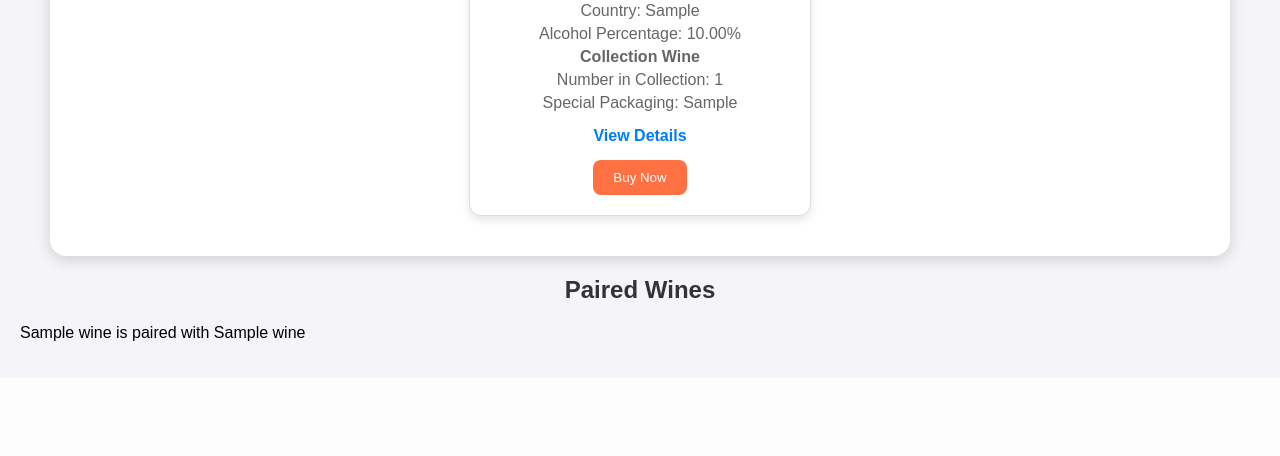
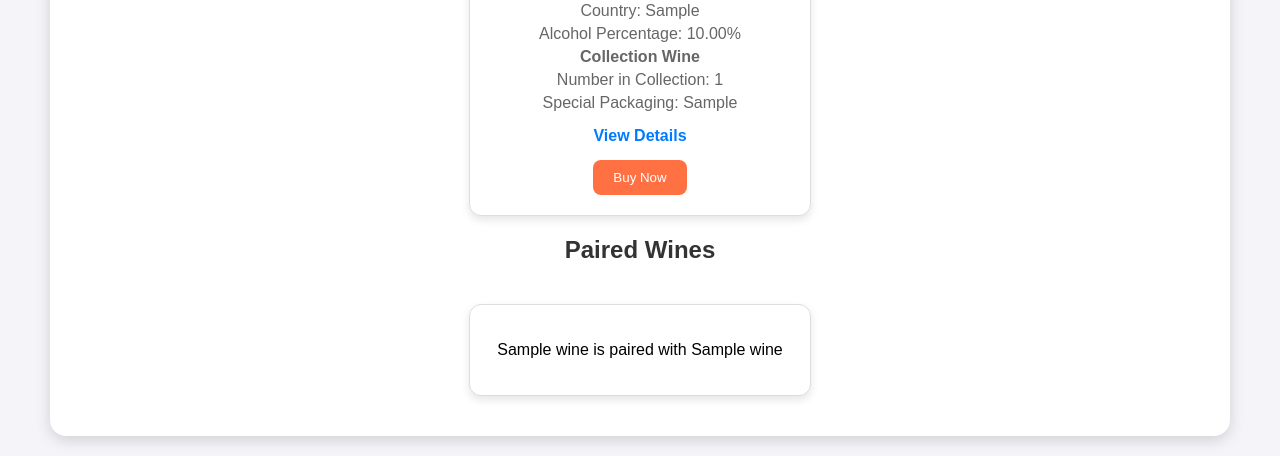
Before and after one commit to lytvyn108/docker-project, a Flask app: page / in a window 1280 px wide. Shown: the part 504-960 px from the top of the page. Before the commit the page ends 845 px from the top, so only its background shows below. Run offline with Flask 3, Linux system fonts and the light colour scheme; tables that the repository leaves empty hold one stand-in row (values such as "Sample post"); data that the repository does not hold is empty.

Commit message:
Enhance paired wines section with new styling and layout

```diff
--- a/app/templates/index.html
+++ b/app/templates/index.html
@@ -113,6 +113,27 @@
         .wine-card button:hover {
             background-color: #d84315;
         }
+        .paired-wines {
+            display: flex;
+            flex-wrap: wrap;
+            gap: 25px;
+            justify-content: center;
+            margin-top: 40px;
+        }
+        .pair-card {
+            width: 300px;
+            border: 1px solid #ddd;
+            background-color: white;
+            padding: 20px;
+            border-radius: 12px;
+            box-shadow: 0 4px 8px rgba(0, 0, 0, 0.1);
+            text-align: center;
+            transition: transform 0.3s ease, box-shadow 0.3s ease;
+        }
+        .pair-card:hover {
+            transform: translateY(-5px);
+            box-shadow: 0 6px 12px rgba(0, 0, 0, 0.2);
+        }
     </style>
 </head>
 <body>
@@ -142,12 +163,12 @@
                 <p>Loading wines...</p>
             </div>
         </div>
-    </div>
 
-    <div>
-        <h2>Paired Wines</h2>
-        <div class="paired-wines" id="paired-wines">
-            <p>Loading paired wines...</p>
+        <div>
+            <h2>Paired Wines</h2>
+            <div class="paired-wines" id="paired-wines">
+                <p>Loading paired wines...</p>
+            </div>
         </div>
     </div>
 
```
